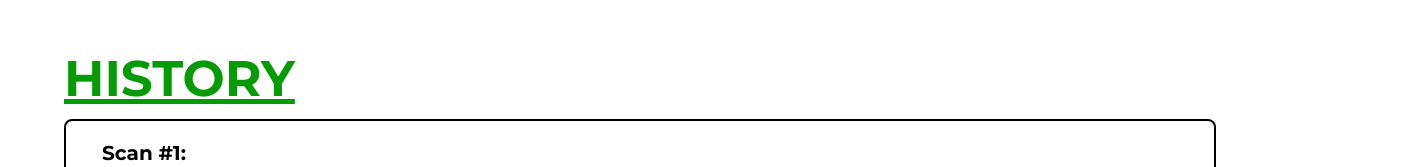
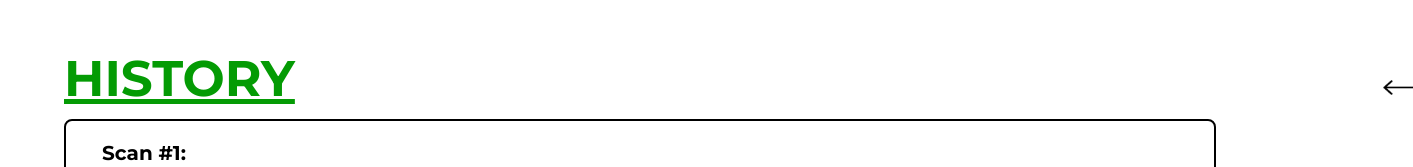
Before and after one commit to neeeal/Frontend-Development-trial, a React (Create React App) app: page / in a window 1280 px wide. Shown: the top 167 px of the page, 1413 px wide, since content can reach past the window. Built offline with nearby package versions, Linux system fonts and the light colour scheme.

Commit message:
updated detailed history

```diff
--- a/src/components/History/DetailedHistory.css
+++ b/src/components/History/DetailedHistory.css
@@ -18,6 +18,22 @@ body {
     position: relative;
   }
 
+  button {
+    border: none;
+    background: none;
+    padding: 0;
+  }
+
+  .goBack {
+    margin-left: 68rem;
+    margin-top: 2rem;
+  }
+
+  .goBack img {
+    height: 15px;
+    width: 30px;
+  }
+
   .container {
     border: 2px solid black;
     border-radius: 8px;
@@ -27,7 +43,6 @@ body {
   }
 
   .header {
-    color: #049B04;
     font-family: Montserrat-Bold;
     align-items: left;
     justify-content: left;
@@ -36,6 +51,10 @@ body {
     margin-left: 4rem;
     margin-top:3rem;
 }
+
+  .title {
+    align-items: flex-start;
+  }
 
   .header h1 {
     margin: 0;
--- a/src/components/History/DetailedHistory.js
+++ b/src/components/History/DetailedHistory.js
@@ -1,18 +1,26 @@
 import React from 'react';
 import './DetailedHistory.css';
 import placeholder_img from '../../../src/assets/sheat.png';
+import goBack_button from '../../../src/assets/icon _arrow left.png';
 
 function DetailedHistory() {
   return (
     <div>
       <div className="header">
-        <h1>HISTORY</h1>
+        <div className="title">
+          <h1>HISTORY</h1>
+        </div>
+        <div className="goBack">
+          <button onClick={() => { /* Add functionality to go back */ }}>
+            <img src={goBack_button} alt="Go Back" />
+          </button>
+        </div>
       </div>
 
       <div className="container">
-        <div className = "class">
-            <h2>Scan #1: </h2>
-            <p>Biotic Stress: Sheath Blight</p>
+        <div className="class">
+          <h2>Scan #1: </h2>
+          <p>Biotic Stress: Sheath Blight</p>
         </div>
         <div className="content">
           <div className="image">
```
Also changed, not shown: src/assets/icon _arrow left.png (added).
